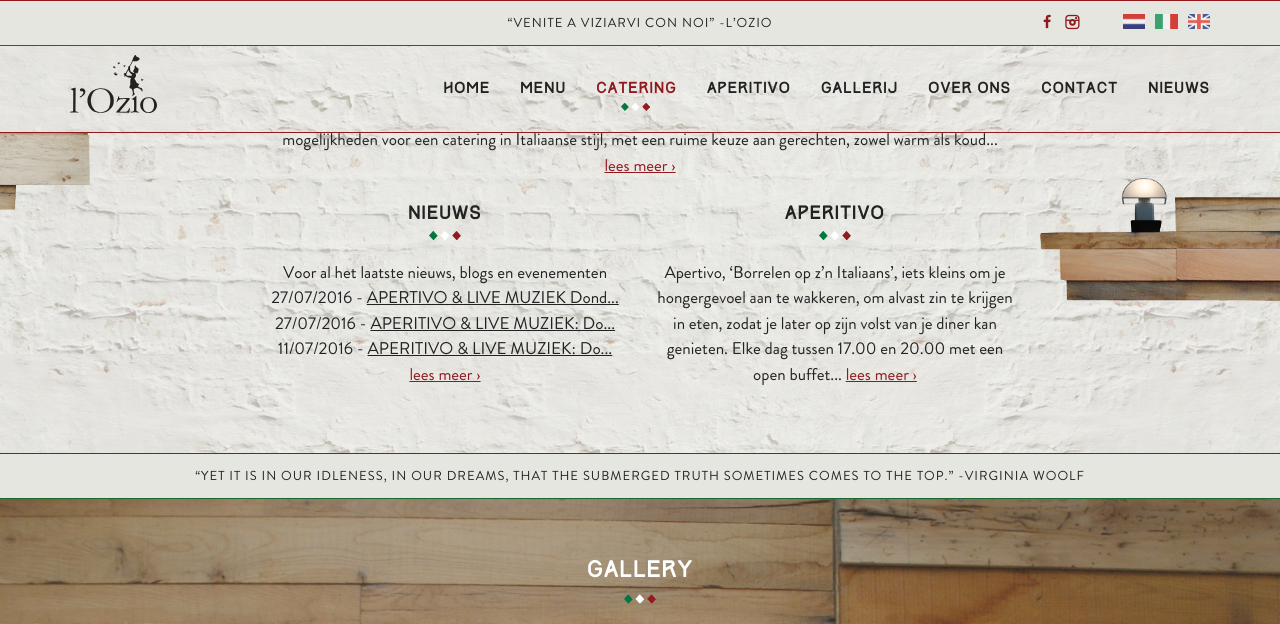
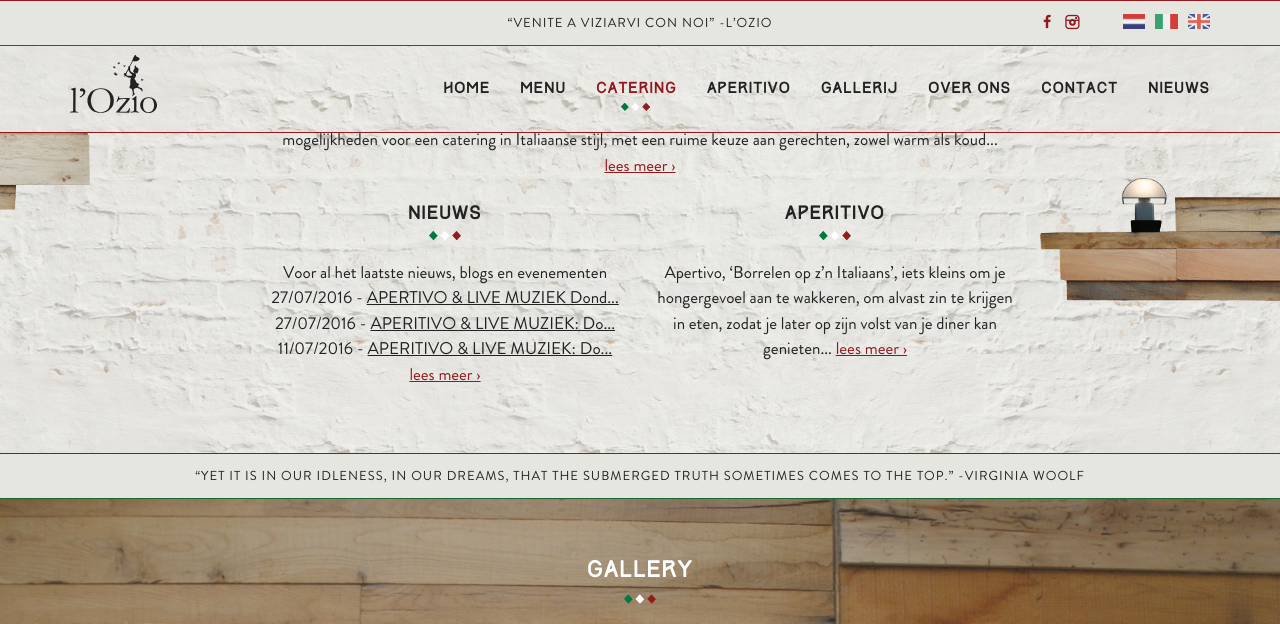
Before and after one commit to jhvanderschee/lozio_nl, a Jekyll site: the page built from index.md, in a window 1280 px wide and 900 px high, scrolled down 922 px, cut to the strip 0-624 px from the top of the window. Built offline with Jekyll 4.4.1, drawn with Linux system fonts in a browser that asks for light colours.

Commit message:
Updated '/_layouts/home.html' via CloudCannon

```diff
--- a/_layouts/home.html
+++ b/_layouts/home.html
@@ -47,7 +47,7 @@
 
                           <div class="row">
                             <div class="col-md-6"><h2>Nieuws</h2><div><p class="present-before-paste">Voor al het laatste nieuws, blogs en evenementen<br />{% for post in site.posts | limit: 3 %}{{ post.date | date: "%d/%m/%Y" }} - <a href="{{ post.url }}" class="blog">{{ post.title | truncate: 30, "..." }}</a><br />{% endfor %}<a target="_blank" href="/news">lees meer &rsaquo;</a></p></div></div>
-                            <div class="col-md-6"><h2>Aperitivo</h2><div class="editable"><p>Apertivo, &lsquo;Borrelen op z&rsquo;n Italiaans&rsquo;, iets kleins om je hongergevoel aan te wakkeren, om alvast zin te krijgen in eten, zodat je later op zijn volst van je diner kan genieten. Elke dag tussen 17.00 en 20.00 met een open buffet... <a target="_blank" href="/aperitivo">lees meer &rsaquo;</a></p></div></div>
+                            <div class="col-md-6"><h2>Aperitivo</h2><div class="editable"><p>Apertivo, &lsquo;Borrelen op z&rsquo;n Italiaans&rsquo;, iets kleins om je hongergevoel aan te wakkeren, om alvast zin te krijgen in eten, zodat je later op zijn volst van je diner kan genieten... <a target="_blank" href="/aperitivo">lees meer &rsaquo;</a></p></div></div>
                           </div>
 
                         </div>
```
